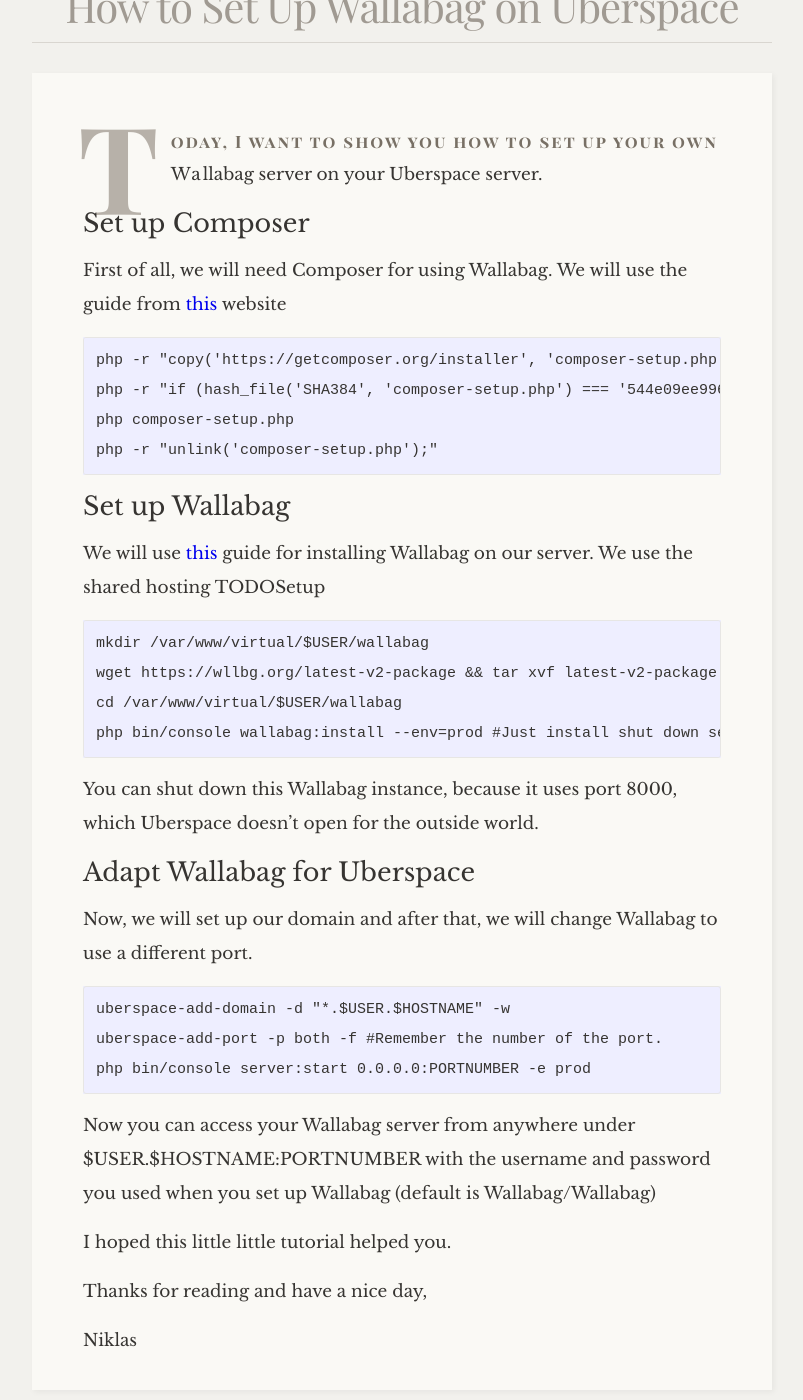
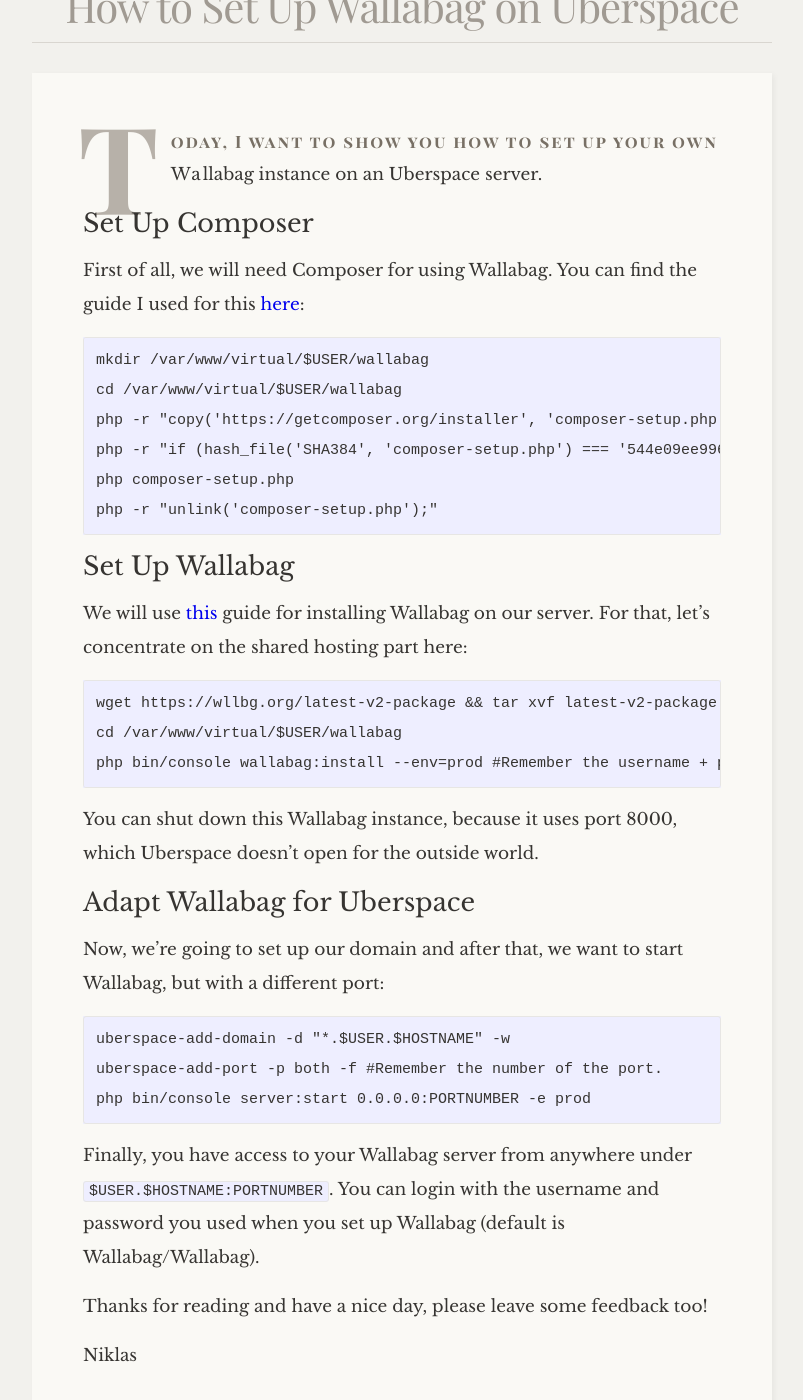
Before and after one commit to flyingbytes/flyingbytes.github.io, a Jekyll site: the page built from _posts/2017-11-11-Wallabag-Uberspace.markdown, in a window 1280 px wide and 1400 px high, scrolled down 246 px. Shown: the whole window, without its empty margins (238-1041 px from the left). Built offline with Jekyll 4.4.1, drawn with Linux system fonts in a browser that asks for light colours; some web fonts are replaced; comment, search, counter and statistics services are not loaded.

Commit message:
Finish draft

````diff
--- a/_posts/2017-12-11-Wallabag-Uberspace.markdown
+++ b/_posts/2017-11-11-Wallabag-Uberspace.markdown
@@ -4,35 +4,36 @@
 date:   2017-11-11 13:00:00 +0100
 categories: Wallabag Uberspace
 ---
-Today, I want to show you how to set up your own Wallabag server on your Uberspace server.
+Today, I want to show you how to set up your own Wallabag instance on an Uberspace server.
 
-## Set up Composer
+## Set Up Composer
 
-First of all, we will need Composer for using Wallabag. We will use the guide from [this][Composer] website
+First of all, we will need Composer for using Wallabag. You can find the guide I used for this [here][Composer]:
 
 ```
+mkdir /var/www/virtual/$USER/wallabag
+cd /var/www/virtual/$USER/wallabag
 php -r "copy('https://getcomposer.org/installer', 'composer-setup.php');"
 php -r "if (hash_file('SHA384', 'composer-setup.php') === '544e09ee996cdf60ece3804abc52599c22b1f40f4323403c44d44fdfdd586475ca9813a858088ffbc1f233e9b180f061') { echo 'Installer verified'; } else { echo 'Installer corrupt'; unlink('composer-setup.php'); } echo PHP_EOL;"
 php composer-setup.php
 php -r "unlink('composer-setup.php');"
 ```
 
-## Set up Wallabag
+## Set Up Wallabag
 
-We will use [this][Wallabag] guide for installing Wallabag on our server. We use the shared hosting TODOSetup
+We will use [this][Wallabag] guide for installing Wallabag on our server. For that, let's concentrate on the shared hosting part here:
 
 ```
-mkdir /var/www/virtual/$USER/wallabag
 wget https://wllbg.org/latest-v2-package && tar xvf latest-v2-package -C /var/www/virtual/$USER/wallabag --strip-components=1
 cd /var/www/virtual/$USER/wallabag
-php bin/console wallabag:install --env=prod #Just install shut down server after this
+php bin/console wallabag:install --env=prod #Remember the username + password
 ```
 
 You can shut down this Wallabag instance, because it uses port 8000, which Uberspace doesn't open for the outside world.
 
 ## Adapt Wallabag for Uberspace
 
-Now, we will set up our domain and after that, we will change Wallabag to use a different port.
+Now, we're going to set up our domain and after that, we want to start Wallabag, but with a different port:
 
 ```
 uberspace-add-domain -d "*.$USER.$HOSTNAME" -w
@@ -40,11 +41,9 @@
 php bin/console server:start 0.0.0.0:PORTNUMBER -e prod
 ```
 
-Now you can access your Wallabag server from anywhere under $USER.$HOSTNAME:PORTNUMBER with the username and password you used when you set up Wallabag (default is Wallabag/Wallabag)
+Finally, you have access to your Wallabag server from anywhere under `$USER.$HOSTNAME:PORTNUMBER`. You can login with the username and password you used when you set up Wallabag (default is Wallabag/Wallabag).
 
-I hoped this little little tutorial helped you.
-
-Thanks for reading and have a nice day,
+Thanks for reading and have a nice day, please leave some feedback too!
 
 Niklas
 
````
